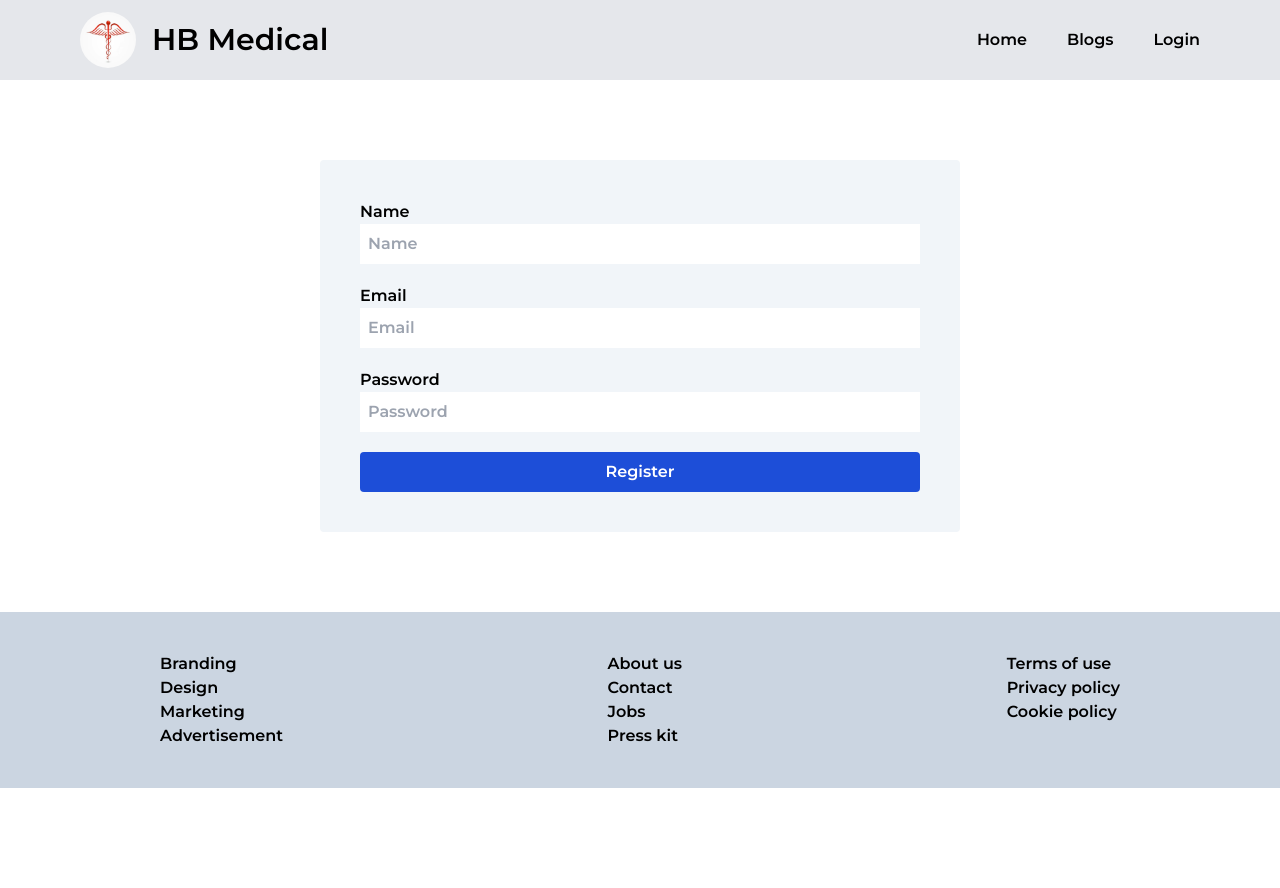
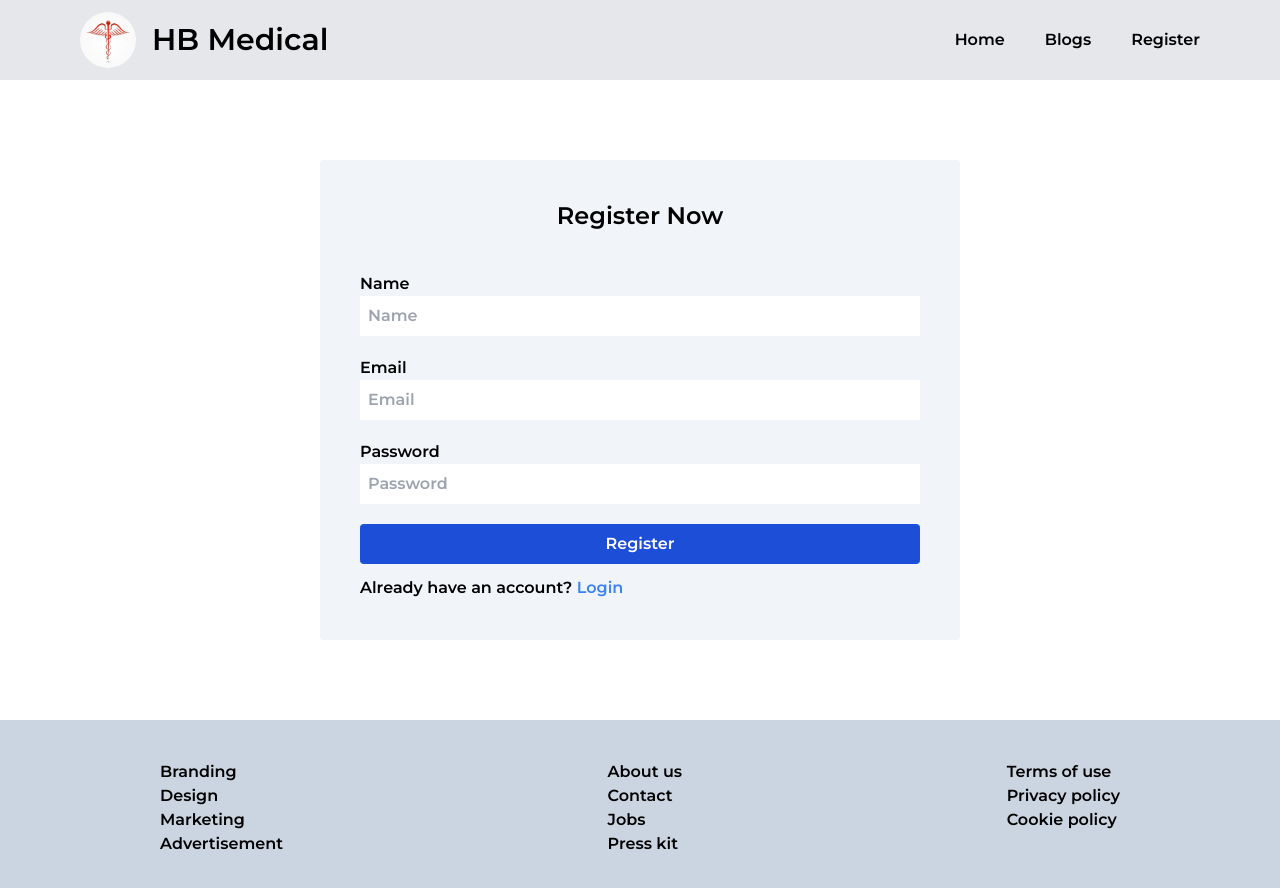
Before and after one commit to Md-Rubel-Ahmed-Rana/hb-medical-client, a React (Create React App) app: page /register in a window 1280 px wide. Shown: the top 888 px of the page. Before the commit the page ends 800 px from the top, so only its background shows below. Built offline with nearby package versions, Linux system fonts and the light colour scheme; no server answers.

Commit message:
User register and login completed successfully

```diff
--- a/src/Pages/Login/Login.tsx
+++ b/src/Pages/Login/Login.tsx
@@ -1,7 +1,10 @@
-import React, {FormEvent, useState } from 'react';
+import React, {FormEvent, useContext, useState } from 'react';
 import { Link } from 'react-router-dom';
+import { AuthContext } from '../../contexts/AuthProvider';
 
 const Login = () => {
+    const {user} = useContext(AuthContext);
+    console.log(user);
     const [email, setEmail] = useState("");
     const [password, setPassword] = useState("")
 
--- a/src/Pages/Register/Register.tsx
+++ b/src/Pages/Register/Register.tsx
@@ -1,18 +1,22 @@
-import React, { FormEvent, useState } from 'react';
+import React, { FormEvent, useContext, useState } from 'react';
+import { Link } from 'react-router-dom';
+import { AuthContext } from '../../contexts/AuthProvider';
 
 const Register = () => {
+    const {createUser} = useContext(AuthContext);
     const [name, setName] = useState("")
     const [email, setEmail] = useState("")
     const [password, setPassword] = useState("");
 
-    const handleRegister = (event: FormEvent<HTMLFormElement>) => {
+    const handleSubmit = (event: FormEvent<HTMLFormElement>) => {
         event.preventDefault()
-        const user = {name, email, password}
-        console.log(user);
+        createUser(email, password)
     }
+
     return (
         <div className="lg:w-1/2 bg-slate-100 mx-auto my-20 p-10 rounded">
-        <form onSubmit={handleRegister}>
+            <h3 className="text-2xl text-center mb-10">Register Now</h3>
+        <form onSubmit={handleSubmit}>
             <div className="mb-5">
                 <label className="block">Name</label>
                 <input onChange={(e) => setName(e.target.value)} type="text" name='name' placeholder="Name" className="w-full p-2" />
@@ -27,6 +31,9 @@ const Register = () => {
             </div>
             <button type='submit' className="bg-blue-700 w-full px-10 py-2 rounded text-center text-white">Register</button>
         </form>
+        <div className='mt-3'>
+            <p>Already have an account? <Link to="/login" className='text-blue-500'>Login</Link> </p>
+        </div>
         </div>
     );
 };
--- a/src/Shared/Navbar/Navbar.tsx
+++ b/src/Shared/Navbar/Navbar.tsx
@@ -1,8 +1,11 @@
-import React from 'react';
+import React, { useContext } from 'react';
 import { Link } from 'react-router-dom';
+import { AuthContext } from '../../contexts/AuthProvider';
 import logo from "../../images/logo.jpg"
 
 const Navbar = () => {
+    const {user} = useContext(AuthContext);
+    console.log(user);
     return (
         <div className="px-20 bg-gray-200 flex items-center justify-between py-3">
             <div className='flex items-center gap-4'>
@@ -13,7 +16,10 @@ const Navbar = () => {
                 <ul className='flex gap-10'>
                 <li>Home</li>
                 <li>Blogs</li>
-                <li><Link to="/login">Login</Link></li>
+                {
+                    user ?<li><Link to="/login">Login</Link></li> : <li><Link to="/register">Register</Link></li>
+                }
+
             </ul>
             </div>
         </div>
--- /dev/null
+++ b/src/contexts/AuthProvider.tsx
@@ -0,0 +1,45 @@
+import React, { createContext, useEffect, useState } from 'react';
+import { createUserWithEmailAndPassword, getAuth, onAuthStateChanged } from "firebase/auth"
+import app from '../firebase/firebase.config';
+
+
+interface User{
+    user: any,
+    createUser: (email: string, password: string) => void
+}
+
+const auth = getAuth(app)
+
+export const AuthContext = createContext({} as User);
+
+type authProps = {
+    children: React.ReactNode
+}
+
+
+
+const AuthProvider = ({children}: authProps) => {
+    const [user, setUser] = useState<React.SetStateAction<{}>>({});
+
+    const createUser = (email: string, password: string) => {
+        createUserWithEmailAndPassword(auth, email, password)
+        .then((result) => setUser(result.user))
+        .catch((err) => console.log(err))
+    }
+
+    const userInfo = {user, createUser, setUser};
+
+    useEffect(() => {
+        const unsubscribe = onAuthStateChanged(auth, (currentUser) => {
+            setUser(() => currentUser)
+        })
+        return () => unsubscribe()
+    },[])
+    return (
+        <AuthContext.Provider value={userInfo}>
+            {children}
+        </AuthContext.Provider>
+    );
+};
+
+export default AuthProvider;
--- a/src/index.tsx
+++ b/src/index.tsx
@@ -3,13 +3,16 @@ import ReactDOM from 'react-dom/client';
 import './index.css';
 import App from './App';
 import reportWebVitals from './reportWebVitals';
+import AuthProvider from './contexts/AuthProvider';
 
 const root = ReactDOM.createRoot(
   document.getElementById('root') as HTMLElement
 );
 root.render(
   <React.StrictMode>
-    <App />
+    <AuthProvider>
+      <App />
+    </AuthProvider>
   </React.StrictMode>
 );
 
```
